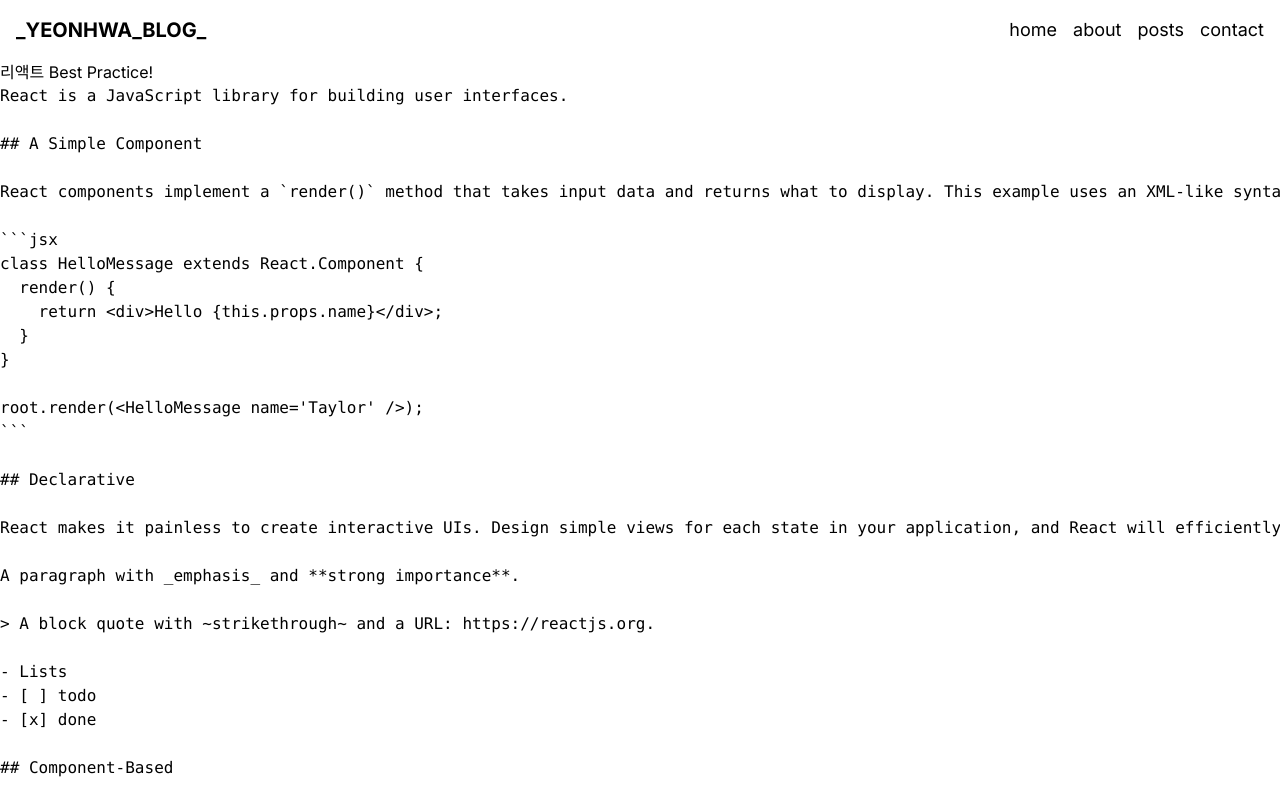
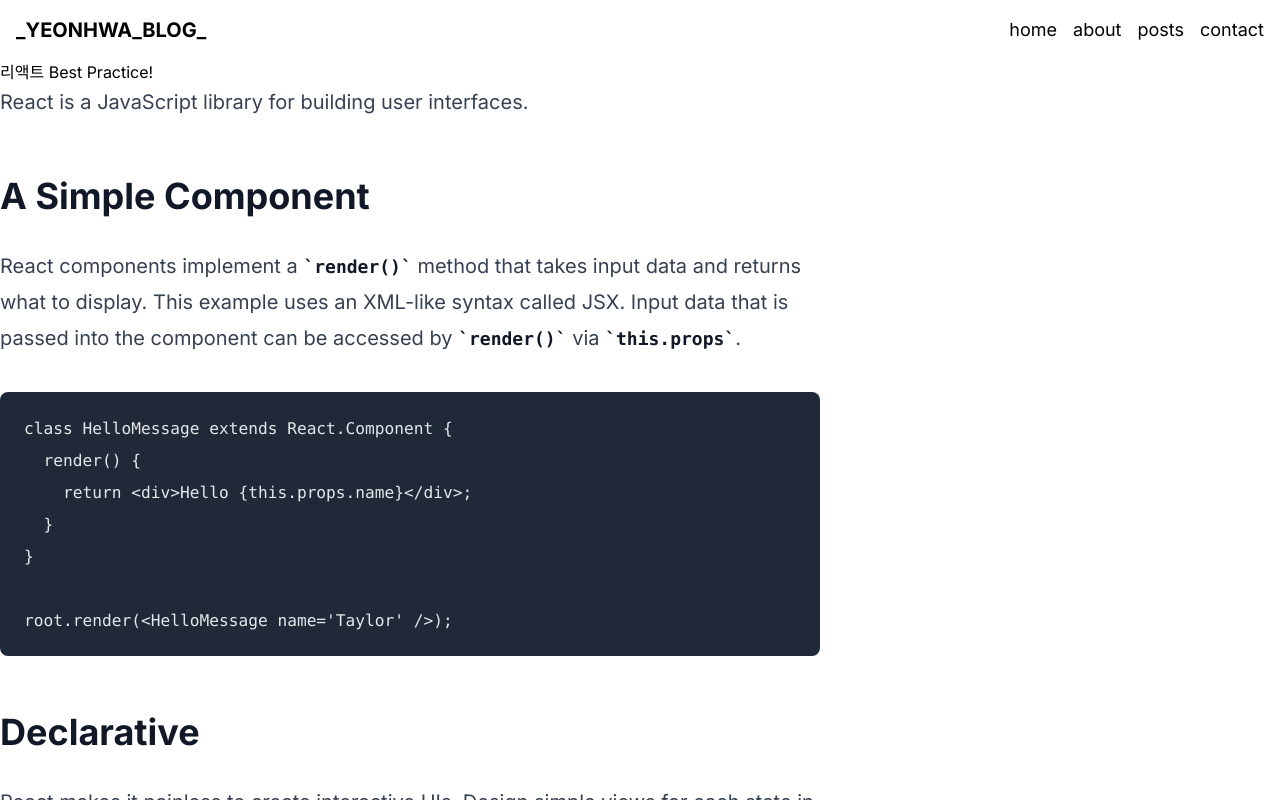
Before and after one commit to yeonhwakim/next-blog, a Next.js app: page /posts/best-react-practices in a window 1280 px wide. Built offline with nearby package versions, Linux system fonts and the light colour scheme.

Commit message:
feat: Implement the 'react-markdown' library.
Create a new file named 'MarkdownViewer.tsx' to manage the 'react-markdown' library.
Receive content as a prop from the parent component and render it using the 'ReactMarkdown' component.
Implement the 'MarkdownViewer' component in the post detail page.

```diff
--- a/src/app/posts/[slug]/page.tsx
+++ b/src/app/posts/[slug]/page.tsx
@@ -1,3 +1,4 @@
+import MarkdownViewer from "@/components/MarkdownViewer";
 import { getDetailPosts, getPosts } from "@/service/posts";
 
 type Props = {
@@ -12,7 +13,7 @@
   return (
     <section>
       <p>{title}</p>
-      <pre>{content}</pre>
+      <MarkdownViewer content={content} />
     </section>
   );
 }
--- /dev/null
+++ b/src/components/MarkdownViewer.tsx
@@ -0,0 +1,14 @@
+import ReactMarkdown from "react-markdown";
+import remarkGfm from "remark-gfm";
+
+type MarkdownViewerProps = {
+  content: string;
+};
+
+export default function MarkdownViewer({ content }: MarkdownViewerProps) {
+  return (
+    <ReactMarkdown className="prose lg:prose-xl" remarkPlugins={[remarkGfm]}>
+      {content}
+    </ReactMarkdown>
+  );
+}
```
Also changed, not shown: tsconfig.json (+18 -5 lines).
